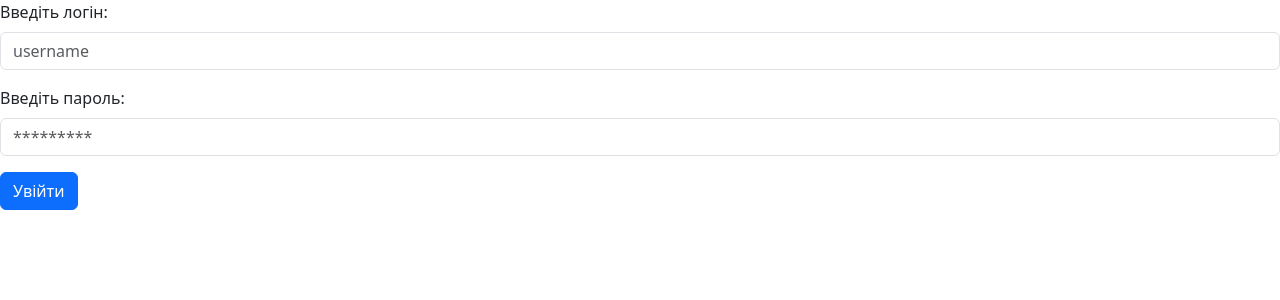
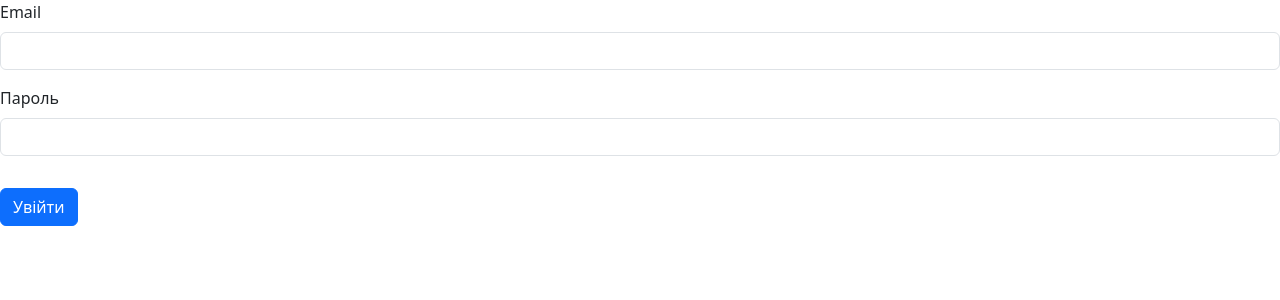
Before and after one commit to Kyryll81/PythonStart, a Flask app: page /login in a window 1280 px wide. Shown: the top 300 px of the page. Run offline with Flask 3, Linux system fonts and the light colour scheme.

Commit message:
Created adaptive form

```diff
--- a/my_notes_app/app.py
+++ b/my_notes_app/app.py
@@ -6,11 +6,13 @@ from flask import (Flask, render_template, request, redirect,
 
 from dotenv import load_dotenv
 
+from forms import LoginForm
+
 load_dotenv()
 
 app = Flask(__name__)
 
-app.secret_key = environ["FLASK_SECRET_KEY"]
+app.config['SECRET_KEY'] = environ['FLASK_SECRET_KEY']
 
 notes = [
     {'id': 1, 'title': 'Перша нотатка', 'content': 'Це моя перша нотатка.'},
@@ -22,8 +24,8 @@ next_id = 3
 
 @app.get('/')
 def index():
-    if "username" in session:
-        return render_template('index.html', notes=notes, username=session['username'])
+    if "email" in session:
+        return render_template('index.html', notes=notes, username=session['email'])
     return redirect(url_for('login'))
 
 
@@ -82,25 +84,24 @@ def add_note():
     return redirect(url_for('index'))
 
 
-@app.get('/login')
-def login_form():
-    return render_template('login.html')
+@app.route('/login', methods=['GET', 'POST'])
+def login():
+    form = LoginForm()
+    if form.validate_on_submit():
+        login_data: tuple[str | None, str | None] = (request.form.get("email"), request.form.get("password"))
+        correct_data: tuple[str | None, str | None] = (getenv("email"), getenv("password"))
+        if login_data == correct_data:
+            session["email"] = login_data[0]
+            resp = make_response(redirect(url_for('index')))
+            resp.set_cookie(
+                "last_login",
+                datetime.now().strftime("%Y-%m-%d %H:%M:%S"),
+            )
+            return resp
 
+        return redirect(url_for('index'))
 
-@app.post('/login')
-def login():
-    login_data: tuple[str | None, str | None] = (request.form.get("username"), request.form.get("password"))
-    correct_data: tuple[str | None, str | None] = (getenv("username"), getenv("password"))
-    if login_data == correct_data:
-        session["username"] = login_data[0]
-        resp = make_response(redirect(url_for('index')))
-        resp.set_cookie(
-            "last_login",
-            datetime.now().strftime("%Y-%m-%d %H:%M:%S"),
-        )
-        return resp
-
-    return redirect(url_for('index'))
+    return render_template("login.html", form=form)
 
 
 @app.get('/logout')
--- /dev/null
+++ b/my_notes_app/forms.py
@@ -0,0 +1,9 @@
+from flask_wtf import FlaskForm
+from wtforms import StringField, PasswordField, SubmitField
+from wtforms.validators import DataRequired, Email, Length
+
+
+class LoginForm(FlaskForm):
+    email = StringField('Email', validators=[DataRequired(), Email()])
+    password = PasswordField('Пароль', validators=[DataRequired(), Length(min=6)])
+    submit = SubmitField('Увійти')
--- a/my_notes_app/requirements.txt
+++ b/my_notes_app/requirements.txt
@@ -1,8 +1,13 @@
 blinker==1.9.0
 click==8.3.0
+dnspython==2.8.0
+email-validator==2.3.0
 Flask==3.1.2
+Flask-WTF==1.2.2
+idna==3.10
 itsdangerous==2.2.0
 Jinja2==3.1.6
 MarkupSafe==3.0.2
 python-dotenv==1.1.1
 Werkzeug==3.1.3
+WTForms==3.2.1
--- a/my_notes_app/templates/login.html
+++ b/my_notes_app/templates/login.html
@@ -8,17 +8,25 @@
 </head>
 <body>
     <form action="/login" method="POST">
+        {{ form.hidden_tag() }}
+
         <div class="mb-3">
-            <label for="username" class="form-label">Введіть логін: </label>
-            <input type=text class="form-control" name="username" id="username" placeholder="username">
+            {{ form.email.label(class="form-label") }}
+            {{ form.email(class="form-control") }}
+            {% for error in form.email.errors %}
+                <span class="text-danget">{{ error }}</span>
+            {% endfor %}
         </div>
 
         <div class="mb-3">
-            <label for="password" class="form-label">Введіть пароль: </label>
-            <input type=password class="form-control" name="password" id="password" placeholder="*********">
+            {{ form.password.label(class="form-label") }}
+            {{ form.password(class="form-control") }}
+            {% for error in form.email.errors %}
+                <span class="text-danget">{{ error }}</span>
+            {% endfor %}
         </div>
 
-        <button type="submit" class="btn btn-primary">Увійти</button>
+        {{ form.submit(class="btn btn-primary mt-3") }}
     </form>
 </body>
 <script src="https://cdn.jsdelivr.net/npm/bootstrap@5.3.3/dist/js/bootstrap.bundle.min.js">
```
